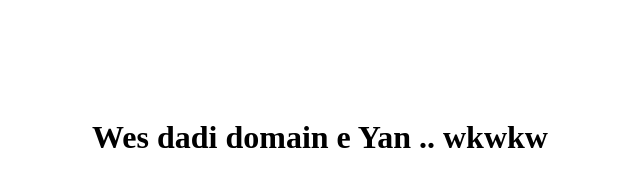
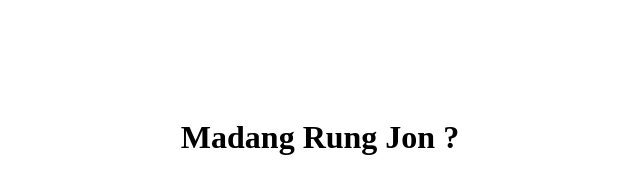
Before and after one commit to RacingTechnology/racingtechnology.github.io, a plain HTML site: page doc/index.html in a window 1280 px wide. Shown: the whole page, without its empty margins (320-960 px from the left). Drawn offline with Linux system fonts and the light colour scheme.

Commit message:
Update index.html

```diff
--- a/doc/index.html
+++ b/doc/index.html
@@ -2,7 +2,7 @@
 <center>
     <h1>
         <b>
-            Wes dadi domain e Yan .. wkwkw
+            Madang Rung Jon ?
         </b>
     </h1>
 </center>
```
